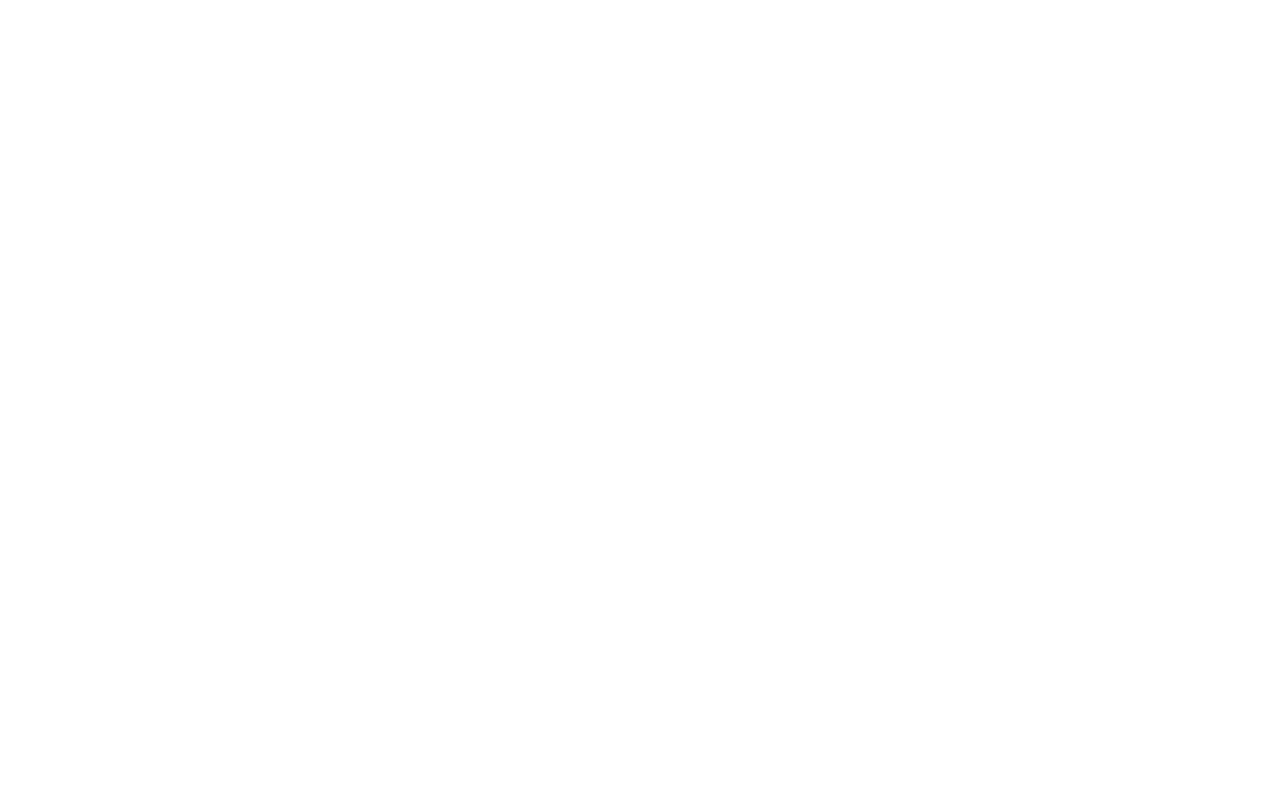
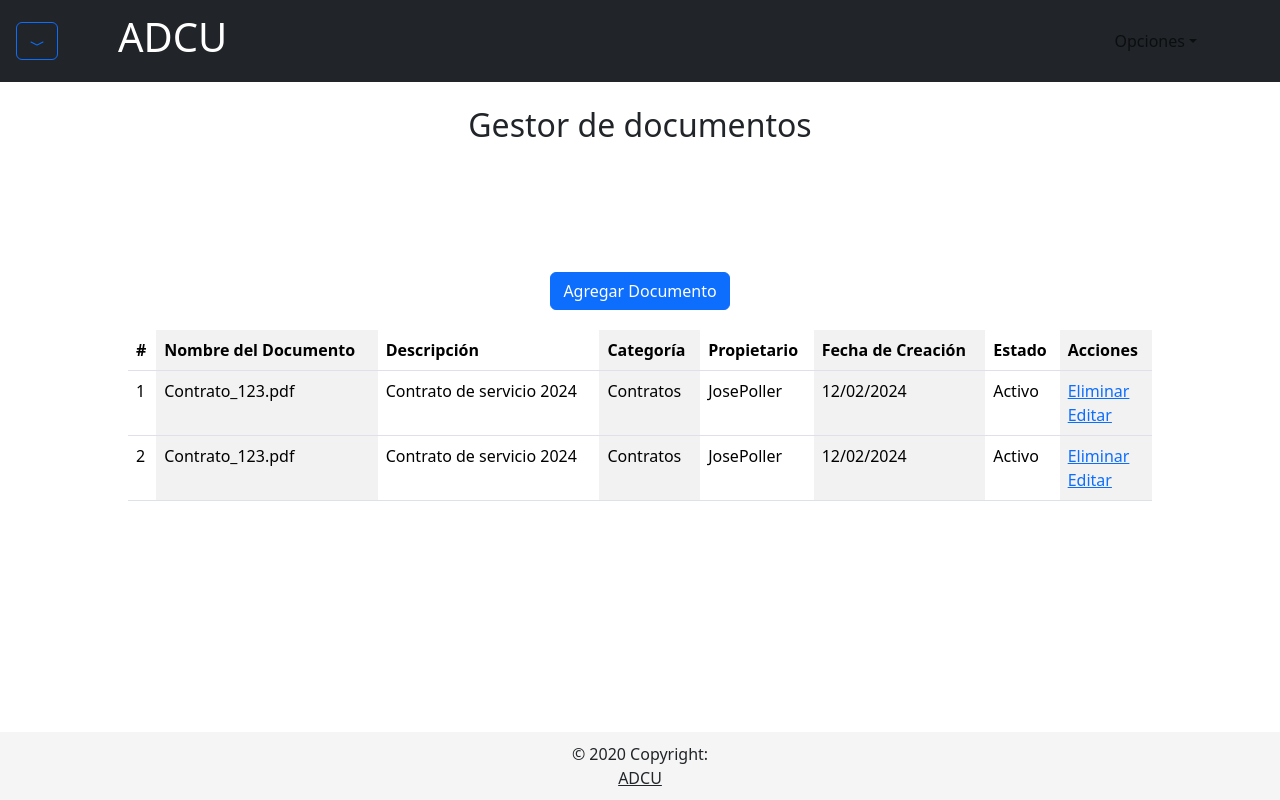
Before and after one commit to Josesitobb/ADCU_WEB_SAPO_HP, a React (Create React App) app: page /GestorDeDocumentos in a window 1280 px wide. Before the commit this address had no page. Built offline with nearby package versions, Linux system fonts and the light colour scheme.

Commit message:
MODULO GESTION DE DOCUMENTOS INICIADO

```diff
--- a/src/App.js
+++ b/src/App.js
@@ -1,10 +1,14 @@
 import React from "react";
-import { BrowserRouter as Router, Routes, Route, BrowserRouter } from "react-router-dom";
+import { BrowserRouter, Routes, Route } from "react-router-dom";
 import Home from "./pages/Home";
 import Index_Admin from "./pages/View_Admin/Index_Admin";
 import Usuarios from "./pages/View_Admin/Usuarios";
 import Pdf from "./pages/View_Admin/Pdf";
 import UsuariosDetalles from "./pages/View_Admin/UsuariosDetalles";
+import GestordeDocumentos from "./pages/View_Admin/GestordeDocumentos";
+import IntercambiodeDocumentos from "./pages/View_Admin/IntercambiodeDocumentos";
+import RecuperacióndeArchivos from "./pages/View_Admin/RecuperacióndeArchivos";
+
 
 
 
@@ -15,10 +19,14 @@
       <Routes>
         <Route index path="/" element={<Home />} />
         <Route path="/AdminHome" element={<Index_Admin />} />
+        <Route path="/AdminPdf" element={<Pdf />} />
+        {/* Usuarios */}
         <Route path="/AdminUsuarios" element={<Usuarios />} />
-        <Route path="/AdminPdf" element={<Pdf />} />
         <Route path="/AdminUsuarioDetalles" element={<UsuariosDetalles />} />
-
+        {/* Gestion documental */}
+        <Route path="/GestorDeDocumentos" element={<GestordeDocumentos />} />
+        <Route path="/RecuperacionDeArchivos" element={<RecuperacióndeArchivos />} />
+        <Route path="/IntercambioDeDocumentos" element={<IntercambiodeDocumentos />} />
 
       </Routes>
     </BrowserRouter>
--- a/src/components/Molda_Admin.jsx
+++ b/src/components/Molda_Admin.jsx
@@ -1,82 +1,40 @@
-import { useState } from 'react';
-import Button from 'react-bootstrap/Button';
-import Form from 'react-bootstrap/Form';
-import Modal from 'react-bootstrap/Modal';
+import { useState } from "react";
+import Button from "react-bootstrap/Button";
+import Form from "react-bootstrap/Form";
+import Modal from "react-bootstrap/Modal";
 
-
-export default function Molda_Admin(props) {
+export default function Molda_Admin({ NombreBoton, Icono, campos = [] }) {
   const [show, setShow] = useState(false);
 
   const handleClose = () => setShow(false);
   const handleShow = () => setShow(true);
-
+  //   console.log("Campos recibidos en Molda_Admin:", campos);
   return (
     <>
-
-            <Button variant="primary" onClick={handleShow} style={{ marginLeft: '80     %' }}>
-               {props.Icono}
-                {props.NombreBoton}
+      <Button
+        variant="primary"
+        onClick={handleShow}
+        style={{ marginLeft: "80     %" }}
+      >
+        {Icono}
+        {NombreBoton}
       </Button>
 
       <Modal show={show} onHide={handleClose}>
         <Modal.Header closeButton>
-                    <Modal.Title> {props.NombreBoton}</Modal.Title>
+          <Modal.Title> {NombreBoton}</Modal.Title>
         </Modal.Header>
         <Modal.Body>
           <Form>
-                        <Form.Group className="mb-3" controlId="exampleForm.ControlInput1">
-
-
-                            <Form.Label>Nombre</Form.Label>
+            {campos.map((campo, index) => (
+              <Form.Group key={index} className="mb-3" controlId={index + 1}>
+                <Form.Label>{campo.label}</Form.Label>
                 <Form.Control
-                                type="text"
-                                placeholder="Ingrese un nombre"
-                                autoFocus
+                  type={campo.type}
+                  placeholder={campo.placeholder}
                 />
-                            <Form.Label>Apellido</Form.Label>
-                            <Form.Control
-                                type="text"
-                                placeholder="Ingrese un apellido"
-                                autoFocus
-                            />
-                            <Form.Label>Contraseña</Form.Label>
-                            <Form.Control
-                                type="password"
-                                placeholder="name@example.com"
-                                autoFocus
-                            />
-                            <Form.Label>Numero de cedula</Form.Label>
-                            <Form.Control
-                                type="number"
-                                placeholder="name@example.com"
-                                autoFocus
-                            />
-                            <Form.Label>Estado</Form.Label>
-                            <Form.Control
-                                type="text"
-                                placeholder="ACTIVO"
-                                autoFocus
-                                disabled
-                            />
-                            <Form.Label>Numero de contrato</Form.Label>
-                            <Form.Control
-                                type="number"
-                                placeholder="Ejemplo:789852"
-                                autoFocus
-                            />
-                            <Form.Label>Correo</Form.Label>
-                            <Form.Control
-                                type="email"
-                                placeholder="ejemplo@example.com"
-                                autoFocus
-                            />
-                            <Form.Label>Rol</Form.Label>
-                            <Form.Select aria-label="Seleccionar Rol">
-                                <option value="admin">Administrador</option>
-                                <option value="user">Usuario</option>
-                            </Form.Select>
-
               </Form.Group>
+            ))}
           </Form>
         </Modal.Body>
         <Modal.Footer>
--- a/src/components/menuhamburguesa.jsx
+++ b/src/components/menuhamburguesa.jsx
@@ -99,7 +99,7 @@
           <hr />
 
           {/* ----------------------------------------------------------------- */}
-          {/* GESTION DOCUMENTAL  */}
+          {/* Gestion documental  */}
 
           <ListGroup.Item
             action
@@ -110,7 +110,18 @@
           <Collapse in={openMenus["GestionDocumental"]}>
             <div className="ms-3">
               <ListGroup>
-                <Lateral_Nombres Nombre="Gestion documental" />
+                <Lateral_Nombres
+                  Nombre="Gestor de documentos"
+                  Link="/GestorDeDocumentos"
+                />
+                <Lateral_Nombres
+                  Nombre="Recuperacion de archivos"
+                  Link="/RecuperacionDeArchivos"
+                />
+                <Lateral_Nombres
+                  Nombre="Intercambio de documentos"
+                  Link="/IntercambioDeDocumentos"
+                />
               </ListGroup>
             </div>
           </Collapse>
--- /dev/null
+++ b/src/pages/View_Admin/GestordeDocumentos.jsx
@@ -0,0 +1,129 @@
+import React from "react";
+import Navbar_Admin from "../../components/Navbar_Admin";
+import Footer from "../../components/Footer";
+import Table from "react-bootstrap/Table";
+import Molda_Admin from "../../components/Molda_Admin";
+
+const documentos = [
+  {
+    id: 1,
+    DocumentoNombre: "Contrato_123.pdf",
+    DocumentoDescripcion: "Contrato de servicio 2024",
+    DocumentoCategoria: "Contratos",
+    DocumentoPropietario: "JosePoller",
+    DocumentoFecha: "12/02/2024",
+    DocumentoEstado: "Activo",
+  },
+  {
+    id: 2,
+    DocumentoNombre: "Contrato_123.pdf",
+    DocumentoDescripcion: "Contrato de servicio 2024",
+    DocumentoCategoria: "Contratos",
+    DocumentoPropietario: "JosePoller",
+    DocumentoFecha: "12/02/2024",
+    DocumentoEstado: "Activo",
+  },
+];
+
+const CamposInputsDocumentos = [
+  {
+    label: "Nombre del Documento",
+    name: "nombreDocumento",
+    type: "text",
+    placeholder: "Ingrese el nombre del documento",
+  },
+  {
+    label: "Descripción",
+    name: "descripcion",
+    type: "text",
+    placeholder: "Ingrese una descripción",
+  },
+  {
+    label: "Categoría",
+    name: "categoria",
+    type: "text",
+    placeholder: "Ingrese la categoría",
+  },
+  {
+    label: "Propietario",
+    name: "propietario",
+    type: "text",
+    placeholder: "Ingrese el nombre del propietario",
+  },
+  {
+    label: "Fecha de Creación",
+    name: "fechaCreacion",
+    type: "date",
+    placeholder: "Seleccione la fecha de creación",
+  },
+  {
+    label: "Estado",
+    name: "estado",
+    type: "text",
+    placeholder: "Ingrese el estado (Activo/Inactivo)",
+  },
+];
+
+export default function GestordeDocumentos() {
+  return (
+    <div>
+      <Navbar_Admin />
+      <h2 className="text-center my-4">Gestor de documentos</h2>
+
+      <div style={containerStyle}>
+        <Molda_Admin
+          NombreBoton="Agregar Documento"
+          campos={CamposInputsDocumentos}
+        />
+        <Table striped="columns" style={tableStyle}>
+          <thead>
+            <tr>
+              <th>#</th>
+              <th>Nombre del Documento</th>
+              <th>Descripción</th>
+              <th>Categoría</th>
+              <th>Propietario</th>
+              <th>Fecha de Creación</th>
+              <th>Estado</th>
+              <th>Acciones</th>
+            </tr>
+          </thead>
+          <tbody>
+            {documentos.map((doc, index) => (
+              <tr>
+                <td>{index + 1}</td>
+                <td>{doc.DocumentoNombre}</td>
+                <td>{doc.DocumentoDescripcion}</td>
+                <td>{doc.DocumentoCategoria}</td>
+                <td>{doc.DocumentoPropietario}</td>
+                <td>{doc.DocumentoFecha}</td>
+                <td>{doc.DocumentoEstado}</td>
+                <td>
+                  <a href="">Eliminar</a>
+                  <br />
+                  <a href="">Editar</a>
+                </td>
+              </tr>
+            ))}
+          </tbody>
+        </Table>
+      </div>
+      <Footer />
+    </div>
+  );
+}
+
+const tableStyle = {
+  width: "100%", // La tabla ocupa todo el ancho del contenedor
+  marginTop: "20px",
+};
+
+// Estilos
+const containerStyle = {
+  display: "flex",
+  flexDirection: "column",
+  alignItems: "center",
+  width: "80%",
+  margin: "auto",
+  marginTop: "10%",
+};
--- /dev/null
+++ b/src/pages/View_Admin/IntercambiodeDocumentos.jsx
@@ -0,0 +1,14 @@
+import React from "react";
+import Navbar_Admin from "../../components/Navbar_Admin";
+import Footer from "../../components/Footer";
+
+export default function IntercambiodeDocumentos() {
+  return (
+    <div>
+      <Navbar_Admin />
+      <h2>IntercambiodeDocumentos</h2>
+
+      <Footer />
+    </div>
+  );
+}
--- /dev/null
+++ b/src/pages/View_Admin/RecuperacióndeArchivos.jsx
@@ -0,0 +1,88 @@
+import React from "react";
+import Navbar_Admin from "../../components/Navbar_Admin";
+import Footer from "../../components/Footer";
+import Table from "react-bootstrap/Table";
+const archivosRecuperacion = [
+  {
+    id: 1,
+    nombreArchivo: "Contrato_123.pdf",
+    categoria: "Contrato de servicio 2024",
+    propietario: "JosePoller",
+    fechaEliminacion: "12/02/2024",
+    eliminadoPor: "Admin",
+    estado: "Desactivado",
+  },
+  {
+    id: 2,
+    nombreArchivo: "Contrato_123.pdf",
+    categoria: "Contrato de servicio 2024",
+    propietario: "JosePoller",
+    fechaEliminacion: "12/02/2024",
+    eliminadoPor: "Admin",
+    estado: "Desactivado",
+  },
+];
+
+const tableStyle = {
+  width: "100%", // La tabla ocupa todo el ancho del contenedor
+  marginTop: "20px",
+};
+
+// Estilos
+const containerStyle = {
+  display: "flex",
+  flexDirection: "column",
+  alignItems: "center",
+  width: "80%",
+  margin: "auto",
+  marginTop: "10%",
+};
+
+export default function RecuperacióndeArchivos() {
+  return (
+    <div>
+      <Navbar_Admin />
+      <h2 className="text-center my-4">Recuperacion de archivos</h2>
+
+      <div style={containerStyle}>
+        {/* <Molda_Admin
+          NombreBoton="Agregar Documento"
+          campos={CamposInputsDocumentos}
+        /> */}
+        <Table striped="columns" style={tableStyle}>
+          <thead>
+            <tr>
+              <th>#</th>
+              <th>Nombre del Archivo</th>
+              <th>Categoría</th>
+              <th>Propietario</th>
+              <th>Fecha de Eliminación</th>
+              <th>Eliminado Por</th>
+              <th>Estado</th>
+              <th>Acciones</th>
+            </tr>
+          </thead>
+          <tbody>
+            {archivosRecuperacion.map((doc, index) => (
+              <tr>
+                <td>{index + 1}</td>
+                <td>{doc.nombreArchivo}</td>
+                <td>{doc.categoria}</td>
+                <td>{doc.propietario}</td>
+                <td>{doc.fechaEliminacion}</td>
+                <td>{doc.eliminadoPor}</td>
+                <td>{doc.estado}</td>
+                <td>
+                  <a href="">Eliminar</a>
+                  <br />
+                  <a href="">Editar</a>
+                </td>
+              </tr>
+            ))}
+          </tbody>
+        </Table>
+      </div>
+      <Footer />
+    </div>
+  );
+}
--- a/src/pages/View_Admin/usuarios.jsx
+++ b/src/pages/View_Admin/usuarios.jsx
@@ -4,6 +4,75 @@
 import Table from "react-bootstrap/Table";
 import Molda_Admin from "../../components/Molda_Admin";
 
+// Campos de la tabla
+const UsuariosN = [
+  {
+    id: 1,
+    Nombre: "Pedro ",
+    Apellido: "sanchez",
+    Contraseña: "Contraseña",
+    NumeroDeCedula: 1908384,
+    Estado: "Activo",
+    NumeroDeContrato: 2024_56,
+    Correo: "PedroSanchez@gmail.com",
+    Rol: "Administrador",
+  },
+];
+
+// Campos del modal
+
+const CamposInputs = [
+  {
+    label: "Nombre",
+    name: "nombre",
+    type: "text",
+    placeholder: "Ingrese su nombre",
+  },
+  {
+    label: "Apellido",
+    name: "apellido",
+    type: "text",
+    placeholder: "Ingrese su apellido",
+  },
+  {
+    label: "Contraseña",
+    name: "contraseña",
+    type: "password",
+    placeholder: "Ingrese su contraseña",
+  },
+  {
+    label: "Número de Cédula",
+    name: "numeroDeCedula",
+    type: "number",
+    placeholder: "Ingrese su número de cédula",
+  },
+  {
+    label: "Estado",
+    name: "estado",
+    type: "text",
+    placeholder: "Ingrese el estado (Activo/Inactivo)",
+  },
+  {
+    label: "Número de Contrato",
+    name: "numeroDeContrato",
+    type: "number",
+    placeholder: "Ingrese el número de contrato",
+  },
+  {
+    label: "Correo",
+    name: "correo",
+    type: "email",
+    placeholder: "Ingrese su correo",
+  },
+  {
+    label: "Rol",
+    name: "rol",
+    type: "text",
+    placeholder: "Ingrese el rol (Administrador, Usuario, etc.)",
+  },
+];
+
+// -------------------------------------------------------------
 export default function Usuarios() {
   return (
     <div>
@@ -12,22 +81,7 @@
 
       {/* Contenedor para mantener Molda_Admin encima de la tabla */}
       <div style={containerStyle}>
-        <Molda_Admin
-          NombreBoton="Agregar Usuario"
-          Icono={
-            <svg
-              xmlns="http://www.w3.org/2000/svg"
-              width="16"
-              height="20"
-              fill="currentColor"
-              className="bi bi-person-fill-add"
-              viewBox="0 0 16 16"
-            >
-              <path d="M12.5 16a3.5 3.5 0 1 0 0-7 3.5 3.5 0 0 0 0 7m.5-5v1h1a.5.5 0 0 1 0 1h-1v1a.5.5 0 0 1-1 0v-1h-1a.5.5 0 0 1 0-1h1v-1a.5.5 0 0 1 1 0m-2-6a3 3 0 1 1-6 0 3 3 0 0 1 6 0" />
-              <path d="M2 13c0 1 1 1 1 1h5.256A4.5 4.5 0 0 1 8 12.5a4.5 4.5 0 0 1 1.544-3.393Q8.844 9.002 8 9c-5 0-6 3-6 4" />
-            </svg>
-          }
-        />
+        <Molda_Admin NombreBoton="Agregar Usuario" campos={CamposInputs} />
         <Table striped="columns" style={tableStyle}>
           <thead>
             <tr>
@@ -44,22 +98,24 @@
             </tr>
           </thead>
           <tbody>
+            {UsuariosN.map((Usu, index) => (
               <tr>
-              <td>1</td>
-              <td>Maria</td>
-              <td>Gonzales</td>
-              <td>123456789</td>
-              <td>123456789</td>
-              <td>Activa</td>
-              <td>859788789</td>
-              <td>Maria@gmail.com</td>
-              <td>Administrador</td>
+                <td>{index + 1}</td>
+                <td>{Usu.Nombre}</td>
+                <td>{Usu.Apellido}</td>
+                <td>{Usu.Contraseña}</td>
+                <td>{Usu.NumeroDeCedula}</td>
+                <td>{Usu.Estado}</td>
+                <td>{Usu.NumeroDeContrato}</td>
+                <td>{Usu.Correo}</td>
+                <td>{Usu.Rol}</td>
                 <td>
                   <a href="">Eliminar</a>
                   <br />
                   <a href="">Editar</a>
                 </td>
               </tr>
+            ))}
           </tbody>
         </Table>
       </div>
```
Lines whose indentation alone changed are shown as unchanged.
